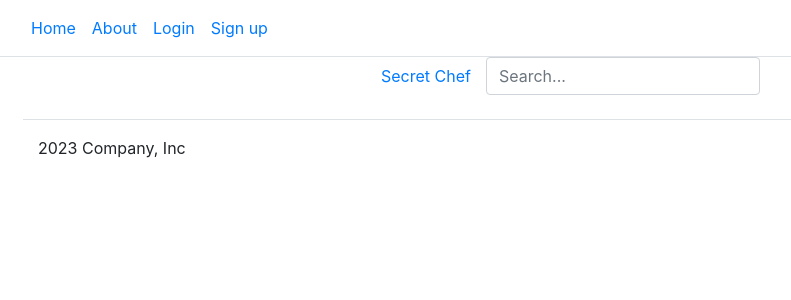
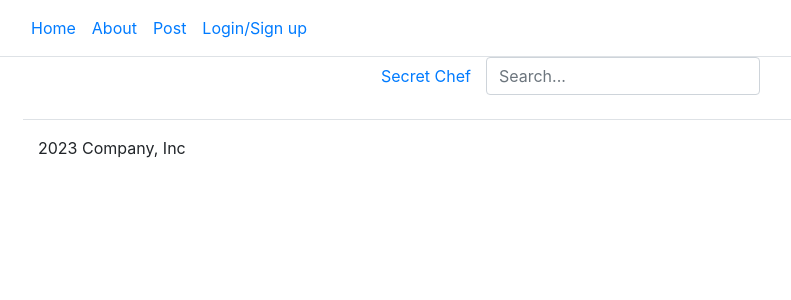
Before and after one commit to ohdamnitsnikki/secret_chef, a Django app: page / in a window 1280 px wide. Shown: the top 300 px of the page, without its empty margins (62-853 px from the left). Run offline with Django 3.2, Linux system fonts and the light colour scheme; data that the repository does not hold is empty; some libraries are stand-ins or nearby versions.

Commit message:
add post in navbar

```diff
--- a/templates/base.html
+++ b/templates/base.html
@@ -30,17 +30,18 @@
             <a href="#" class="nav-link link-dark px-2 active" aria-current="page">About</a>
           </li>
 
+          <li class="nav-item">
+            <a href="#" class="nav-link link-dark px-2 active" aria-current="page">Post</a>
+          </li>
         </ul>
 
         <ul class="nav">
 
           <li class="nav-item">
-            <a href="#" class="nav-link link-dark px-2 active" aria-current="page">Login</a>
+            <a href="#" class="nav-link link-dark px-2 active" aria-current="page">Login/Sign up</a>
           </li>
 
-          <li class="nav-item">
-            <a href="#" class="nav-link link-dark px-2 active" aria-current="page">Sign up</a>
-          </li>
+
 
         </ul>
 
```
